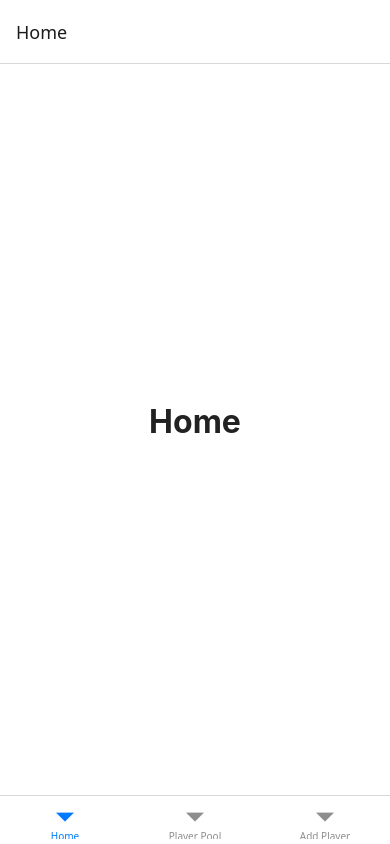
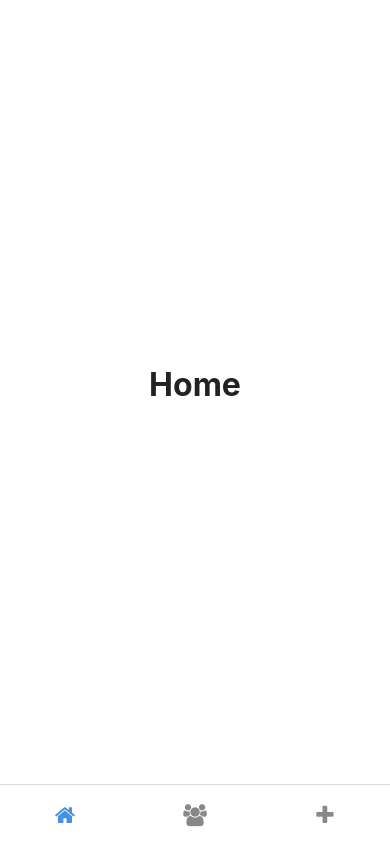
Before and after one commit to Brooksie82/bloodbowl-freeagency, a React Native app: screen / in a window 390 px wide. Built offline with nearby package versions, Linux system fonts and the light colour scheme.

Commit message:
added font awesome and updated nav icons

```diff
--- a/App.tsx
+++ b/App.tsx
@@ -6,6 +6,7 @@ import HomeScreen from './screens/HomeScreen';
 import PlayerPoolScreen from './screens/PlayerPoolScreen';
 import AddPlayerScreen from './screens/AddPlayerScreen';
 import { Player } from './types/Player';
+import FontAwesome from 'react-native-vector-icons/FontAwesome';
 
 const Tab = createBottomTabNavigator();
 
@@ -18,7 +19,39 @@ export default function App() {
 
   return (
     <NavigationContainer>
-      <Tab.Navigator>
+      <Tab.Navigator
+        screenOptions={({ route }) => ({
+          tabBarIcon: ({ focused, color, size }) => {
+            let iconName: string;
+            if (route.name === 'Home') {
+              iconName = 'home';
+            } else if (route.name === 'Player Pool') {
+              iconName = 'users';
+            } else if (route.name === 'Add Player') {
+              iconName = 'plus';
+            } else {
+              iconName = 'circle';
+            }
+            return <FontAwesome name={iconName} size={22} color={color} style={{ marginBottom: -2 }} />;
+          },
+          tabBarLabelStyle: {
+            fontSize: 12,
+            marginTop: 0,
+            marginBottom: 4,
+          },
+          tabBarIconStyle: {
+            marginTop: 6,
+          },
+          tabBarActiveTintColor: '#4a90e2',
+          tabBarInactiveTintColor: '#888',
+          headerShown: false,
+          tabBarStyle: {
+            height: 60,
+            paddingBottom: 4,
+            paddingTop: 4,
+          },
+        })}
+      >
         <Tab.Screen name="Home" component={HomeScreen} />
         <Tab.Screen name="Player Pool">
           {() => <PlayerPoolScreen players={players} />}
--- a/components/SkillsModal.tsx
+++ b/components/SkillsModal.tsx
@@ -5,6 +5,7 @@ import { SKILL_CATEGORIES } from '../types/skills';
 import { CHECKBOX_SIZE } from '../styles/forms';
 import { FONT_SIZES } from '../styles/typography';
 import { PADDING } from '../styles/layout';
+import FontAwesome from 'react-native-vector-icons/FontAwesome';
 
 interface SkillsModalProps {
   visible: boolean;
@@ -42,7 +43,9 @@ const SkillsModal: React.FC<SkillsModalProps> = ({
                   onPress={() => handleSkillToggle(skill)}
                 >
                   <View style={styles.checkbox}>
-                    {selectedSkills.includes(skill) && <View style={styles.checkboxChecked} />}
+                    {selectedSkills.includes(skill) && (
+                      <FontAwesome name="check" size={CHECKBOX_SIZE - 10} color={colors.primary} />
+                    )}
                   </View>
                   <Text style={styles.checkboxLabel}>{skill}</Text>
                 </TouchableOpacity>
--- a/package.json
+++ b/package.json
@@ -19,12 +19,14 @@
     "react-native": "0.79.5",
     "react-native-safe-area-context": "^5.5.1",
     "react-native-screens": "^4.11.1",
+    "react-native-vector-icons": "^10.2.0",
     "react-native-web": "^0.20.0",
     "sass": "^1.89.2"
   },
   "devDependencies": {
     "@babel/core": "^7.25.2",
     "@types/react": "~19.0.10",
+    "@types/react-native-vector-icons": "^6.4.18",
     "expo": "^53.0.18",
     "typescript": "~5.8.3"
   },
```
Also changed, not shown: 1 other file (tests, documents, lock files or other folders).
